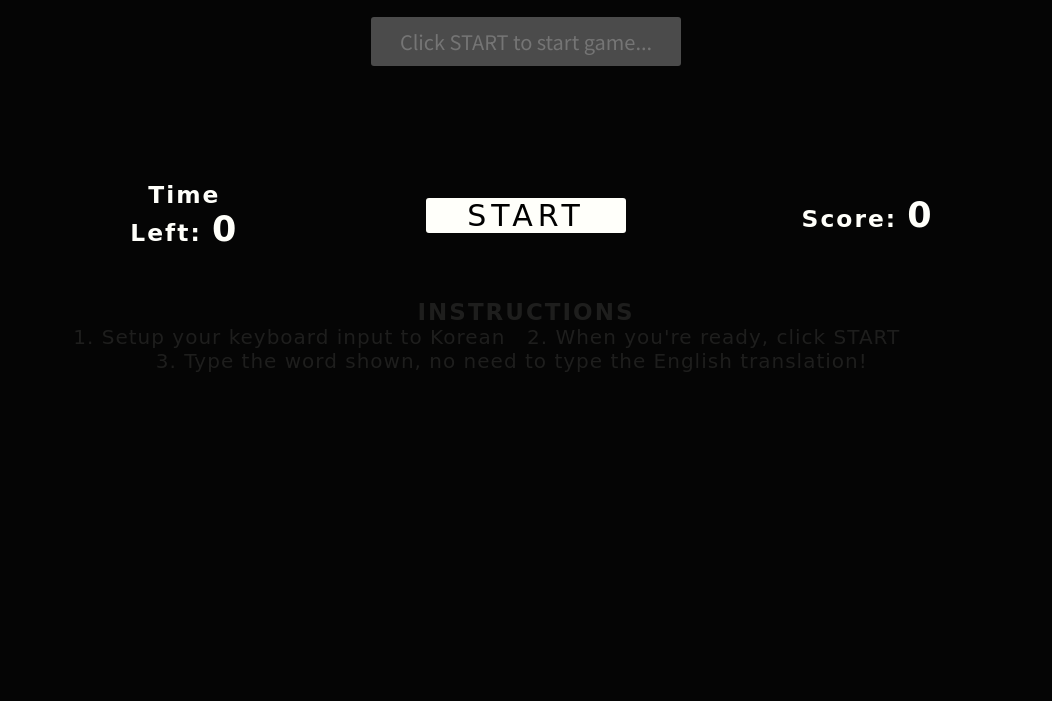
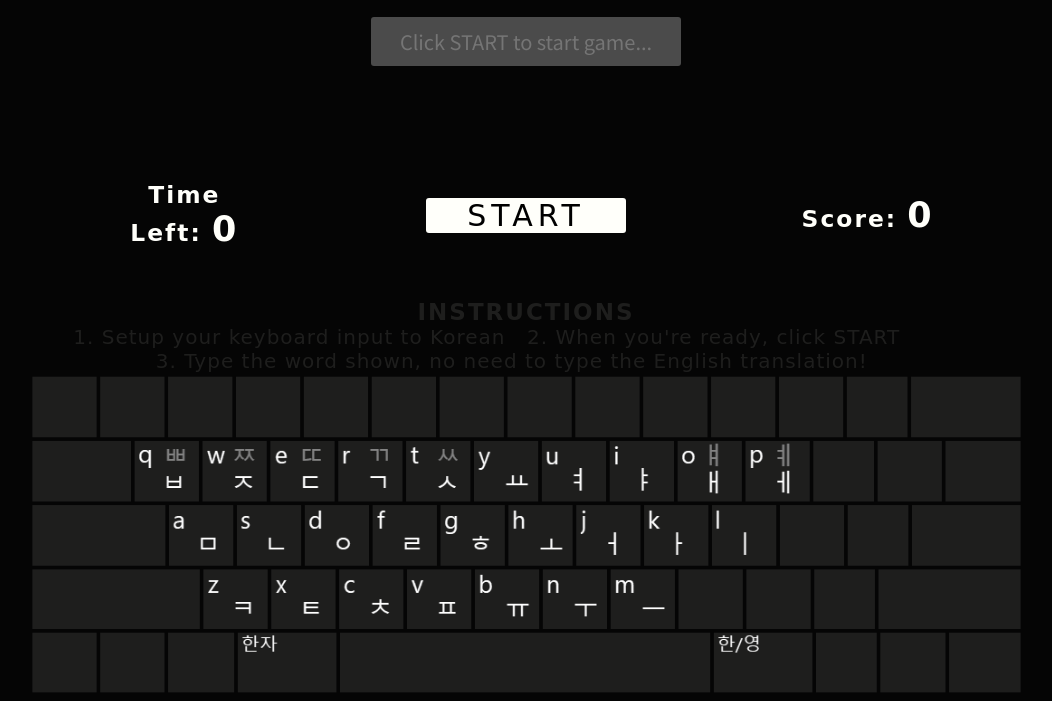
Before and after one commit to michelleracho/kr-typing-game, a plain HTML site: page index.html in a window 1280 px wide. Shown: the part 388-1089 px from the top of the page, without its empty margins (114-1166 px from the left). Before the commit the page ends 800 px from the top, so only its background shows below. Drawn offline with Linux system fonts and the light colour scheme; a web font is replaced by a local one.

Commit message:
add keyboard img

```diff
--- a/index.html
+++ b/index.html
@@ -52,6 +52,10 @@
             Type the word shown, no need to type the English translation!
           </li>
         </ol>
+
+        <figure class="keyboard">
+          <img src="./img/kr-keyboard.png" alt="English-Korean keyboard" />
+        </figure>
       </section>
     </main>
 
--- a/sass/components/_instructions.scss
+++ b/sass/components/_instructions.scss
@@ -3,6 +3,8 @@
   // text-align: left;
   margin-top: 5rem;
   width: 100%;
+  @include flexCenter;
+  flex-direction: column;
 
   h4 {
     font-size: 2.3rem;
@@ -25,4 +27,13 @@
       margin-right: 5rem;
     }
   }
+
+  .keyboard {
+    display: block;
+
+    img {
+      width: 100%;
+      height: auto;
+    }
+  }
 }
```
Also changed, not shown: css/main.css, img/kr-keyboard.png (added), 2 other files.
